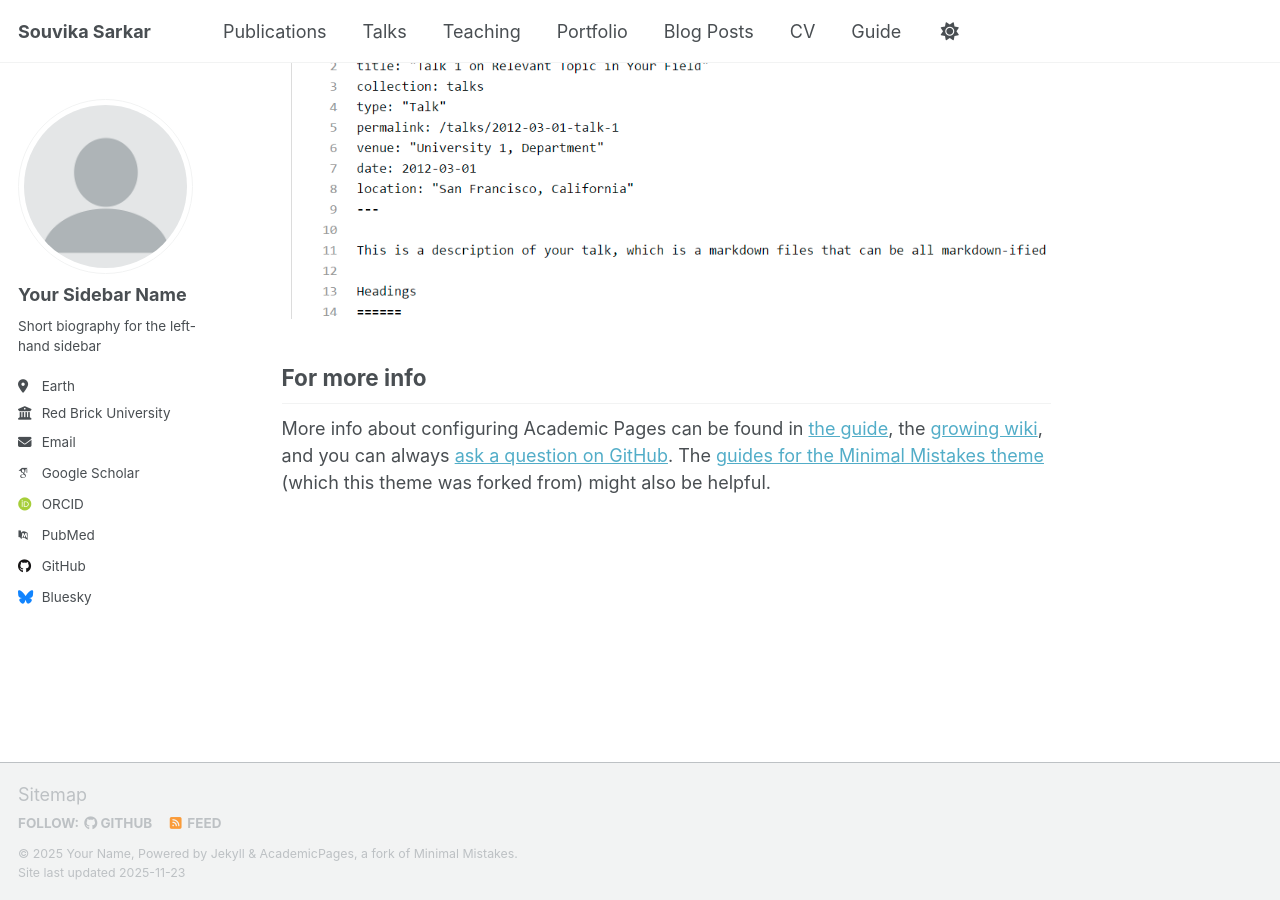
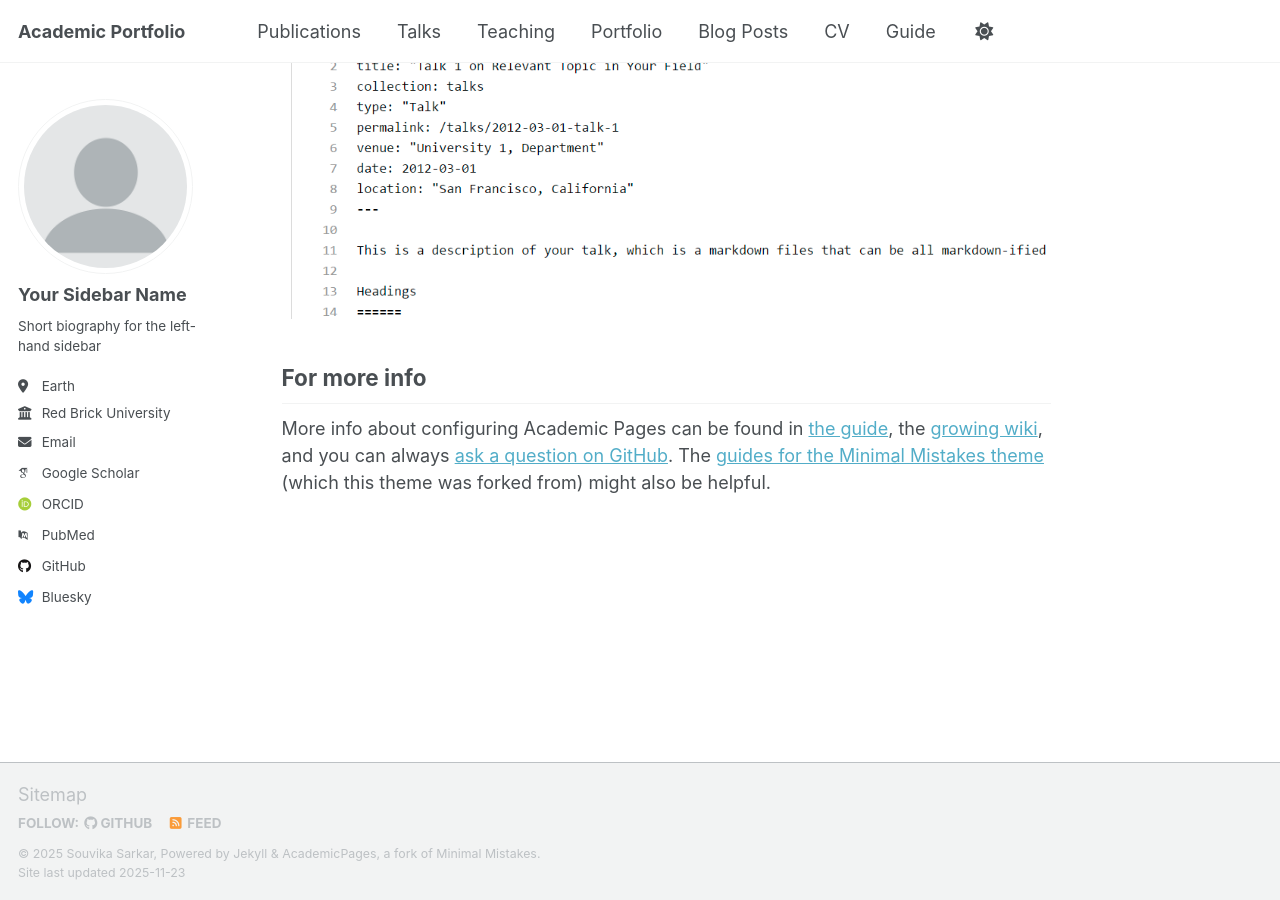
Before and after one commit to souvikasarkar/souvikasarkar.github.io, a Jekyll site: the page built from _pages/about.md, in a window 1280 px wide and 900 px high, scrolled down 2852 px. Built offline with Jekyll 4.4.1, drawn with Linux system fonts in a browser that asks for light colours; some web fonts are replaced; a script that is not in the unit is left out; some of the changed lines change nothing that is shown.

Commit message:
Update config to update Name

```diff
--- a/_config.yml
+++ b/_config.yml
@@ -9,10 +9,10 @@
 # Basic Site Settings
 locale                   : "en-US"
 site_theme               : "default" # Currently available options are "default", "air"
-title                    : "Souvika Sarkar"
+title                    : "Academic Portfolio"
 title_separator          : "-"
-name                     : &name "Your Name"
-description              : &description "Your Name's academic portfolio"   # Update this with a general description of your site, this is the default if not overridden by a page
+name                     : &name "Souvika Sarkar"
+description              : &description "Personal academic portfolio"
 url                      : https://academicpages.github.io # The base hostname & protocol for your site e.g. "https://[your GitHub username].github.io",
                                                            # or if you already have some other page hosted on Github then use "https://[your GitHub username].github.io/[Your Repo Name]"
 baseurl                  : "" # the subpath of your site, e.g. "/blog"
```
